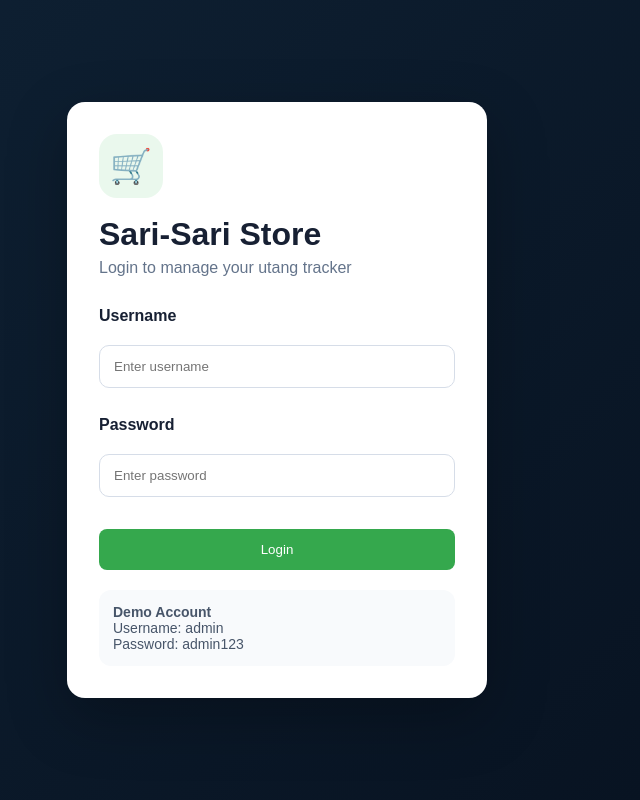
After one commit to plong09/sari-sari-utang-tracker, a Flask app: page /login in a window 1280 px wide. The commit adds this page. Shown: the whole page, without its empty margins (363-1003 px from the left). Run offline with Flask 3, Linux system fonts and the light colour scheme.

Commit message:
add log in for admin

```diff
--- a/app.py
+++ b/app.py
@@ -1,11 +1,51 @@
-from flask import Flask, render_template, request, redirect
+from flask import Flask, render_template, request, redirect, session
 import sqlite3
 from datetime import datetime
+from functools import wraps
 
 app = Flask(__name__)
+app.secret_key = "change-this-secret-key"
+
+
+# ---------------- LOGIN PROTECTION ---------------- #
+
+def login_required(route_function):
+    @wraps(route_function)
+    def wrapper(*args, **kwargs):
+        if not session.get("logged_in"):
+            return redirect("/login")
+        return route_function(*args, **kwargs)
+    return wrapper
+
+
+@app.route("/login", methods=["GET", "POST"])
+def login():
+    error = None
+
+    if request.method == "POST":
+        username = request.form["username"]
+        password = request.form["password"]
+
+        if username == "admin" and password == "admin123":
+            session["logged_in"] = True
+            return redirect("/")
+        else:
+            error = "Invalid username or password"
+
+    return render_template("login.html", error=error)
+
+
+@app.route("/logout")
+def logout():
+    session.clear()
+    return redirect("/login")
+
+
+# ---------------- DATABASE ---------------- #
 
 def get_db():
     return sqlite3.connect("database.db")
+
 
 def init_db():
     conn = get_db()
@@ -59,11 +99,17 @@ def init_db():
     conn.commit()
     conn.close()
 
+
+# ---------------- HELPERS ---------------- #
+
 def get_customers(cursor):
     cursor.execute("""
         SELECT customers.id, customers.name,
         COALESCE(SUM(
-            CASE WHEN utang.status='UNPAID' THEN utang.total ELSE 0 END
+            CASE
+                WHEN utang.status = 'UNPAID' THEN utang.total
+                ELSE 0
+            END
         ), 0)
         FROM customers
         LEFT JOIN utang ON customers.id = utang.customer_id
@@ -71,6 +117,7 @@ def get_customers(cursor):
         ORDER BY customers.id DESC
     """)
     return cursor.fetchall()
+
 
 def get_common_data(page="dashboard", selected_customer=None, utang_list=None, selected_total=0):
     conn = get_db()
@@ -146,31 +193,47 @@ def get_common_data(page="dashboard", selected_customer=None, utang_list=None, s
         "all_records": all_records
     }
 
+
+# ---------------- PAGES ---------------- #
+
 @app.route("/")
+@login_required
 def dashboard():
     return render_template("index.html", **get_common_data("dashboard"))
 
+
 @app.route("/customers")
+@login_required
 def customers_page():
     return render_template("index.html", **get_common_data("customers"))
 
+
 @app.route("/products")
+@login_required
 def products_page():
     return render_template("index.html", **get_common_data("products"))
 
+
 @app.route("/records")
+@login_required
 def records_page():
     return render_template("index.html", **get_common_data("records"))
 
+
 @app.route("/reports")
+@login_required
 def reports_page():
     return render_template("index.html", **get_common_data("reports"))
 
+
 @app.route("/settings")
+@login_required
 def settings_page():
     return render_template("index.html", **get_common_data("settings"))
 
+
 @app.route("/customer/<int:id>")
+@login_required
 def customer(id):
     conn = get_db()
     cursor = conn.cursor()
@@ -195,7 +258,11 @@ def customer(id):
         **get_common_data("dashboard", selected_customer, utang_list, selected_total)
     )
 
+
+# ---------------- ACTIONS ---------------- #
+
 @app.route("/add-customer", methods=["POST"])
+@login_required
 def add_customer():
     name = request.form["name"]
 
@@ -207,7 +274,9 @@ def add_customer():
 
     return redirect("/customers")
 
+
 @app.route("/add-product", methods=["POST"])
+@login_required
 def add_product():
     name = request.form["name"]
     price = float(request.form["price"])
@@ -220,7 +289,9 @@ def add_product():
 
     return redirect("/products")
 
+
 @app.route("/delete-product/<int:id>")
+@login_required
 def delete_product(id):
     conn = get_db()
     cursor = conn.cursor()
@@ -230,7 +301,9 @@ def delete_product(id):
 
     return redirect("/products")
 
+
 @app.route("/add-utang", methods=["POST"])
+@login_required
 def add_utang():
     cid = request.form["customer_id"]
     item = request.form["item_name"]
@@ -252,7 +325,9 @@ def add_utang():
 
     return redirect(f"/customer/{cid}")
 
+
 @app.route("/delete-utang/<int:id>/<int:cid>")
+@login_required
 def delete_utang(id, cid):
     conn = get_db()
     cursor = conn.cursor()
@@ -262,7 +337,9 @@ def delete_utang(id, cid):
 
     return redirect(f"/customer/{cid}")
 
+
 @app.route("/mark-paid/<int:utang_id>/<int:customer_id>")
+@login_required
 def mark_paid(utang_id, customer_id):
     conn = get_db()
     cursor = conn.cursor()
@@ -272,7 +349,9 @@ def mark_paid(utang_id, customer_id):
 
     return redirect(f"/customer/{customer_id}")
 
+
 @app.route("/edit-utang/<int:utang_id>/<int:customer_id>", methods=["GET", "POST"])
+@login_required
 def edit_utang(utang_id, customer_id):
     conn = get_db()
     cursor = conn.cursor()
@@ -309,7 +388,9 @@ def edit_utang(utang_id, customer_id):
         customer_id=customer_id
     )
 
+
 @app.route("/print/<int:customer_id>")
+@login_required
 def print_receipt(customer_id):
     conn = get_db()
     cursor = conn.cursor()
@@ -339,6 +420,7 @@ def print_receipt(customer_id):
         total=total
     )
 
+
 if __name__ == "__main__":
     init_db()
     app.run(debug=True)
--- a/static/style.css
+++ b/static/style.css
@@ -371,3 +371,101 @@ th {
     grid-template-columns: 1fr;
   }
 }
+
+/* Login Page */
+.login-page {
+  min-height: 100vh;
+  background: linear-gradient(135deg, #0f2235, #07111f);
+  display: flex;
+  align-items: center;
+  justify-content: center;
+  padding: 24px;
+}
+
+.login-card {
+  width: 100%;
+  max-width: 420px;
+  background: #ffffff;
+  padding: 32px;
+  border-radius: 18px;
+  box-shadow: 0 20px 60px rgba(0,0,0,0.25);
+}
+
+.login-logo {
+  width: 64px;
+  height: 64px;
+  border-radius: 18px;
+  background: #eaf8ed;
+  display: flex;
+  align-items: center;
+  justify-content: center;
+  font-size: 34px;
+  margin-bottom: 18px;
+}
+
+.login-card h1 {
+  color: #172033;
+  margin-bottom: 6px;
+}
+
+.login-card p {
+  color: #64748b;
+  margin-bottom: 22px;
+}
+
+.login-card form {
+  display: grid;
+  gap: 10px;
+}
+
+.login-card label {
+  font-weight: bold;
+  color: #172033;
+  margin-top: 8px;
+}
+
+.login-card input {
+  width: 100%;
+  padding: 13px 14px;
+  border: 1px solid #d6dde8;
+  border-radius: 10px;
+  outline: none;
+}
+
+.login-card input:focus {
+  border-color: #35a84d;
+  box-shadow: 0 0 0 3px rgba(53, 168, 77, 0.15);
+}
+
+.login-card button {
+  margin-top: 12px;
+}
+
+.login-error {
+  background: #fee2e2;
+  color: #dc2626;
+  padding: 12px;
+  border-radius: 10px;
+  margin-bottom: 14px;
+  font-weight: bold;
+}
+
+.login-hint {
+  margin-top: 20px;
+  padding: 14px;
+  background: #f8fafc;
+  border-radius: 12px;
+  color: #475569;
+  font-size: 14px;
+}
+
+.logout-btn {
+  margin-left: 12px;
+  color: #dc2626;
+  font-weight: bold;
+  text-decoration: none;
+}
+
+.logout-btn:hover {
+  text-decoration: underline;
+}
--- a/templates/index.html
+++ b/templates/index.html
@@ -36,7 +36,10 @@
   <main class="main">
     <header class="topbar">
       <button>☰</button>
-      <div>👤 Owner</div>
+      <div>
+  👤 Owner
+  <a href="/logout" class="logout-btn">Logout</a>
+    </div>
     </header>
 
     <section class="cards">
--- /dev/null
+++ b/templates/login.html
@@ -0,0 +1,40 @@
+<!DOCTYPE html>
+<html lang="en">
+<head>
+  <meta charset="UTF-8">
+  <title>Login | Sari-Sari Utang Tracker</title>
+  <link rel="stylesheet" href="{{ url_for('static', filename='style.css') }}">
+</head>
+<body>
+
+<div class="login-page">
+  <div class="login-card">
+    <div class="login-logo">🛒</div>
+
+    <h1>Sari-Sari Store</h1>
+    <p>Login to manage your utang tracker</p>
+
+    {% if error %}
+      <div class="login-error">{{ error }}</div>
+    {% endif %}
+
+    <form method="POST">
+      <label>Username</label>
+      <input type="text" name="username" placeholder="Enter username" required>
+
+      <label>Password</label>
+      <input type="password" name="password" placeholder="Enter password" required>
+
+      <button type="submit" class="green-btn">Login</button>
+    </form>
+
+    <div class="login-hint">
+      <strong>Demo Account</strong><br>
+      Username: admin<br>
+      Password: admin123
+    </div>
+  </div>
+</div>
+
+</body>
+</html>
```
